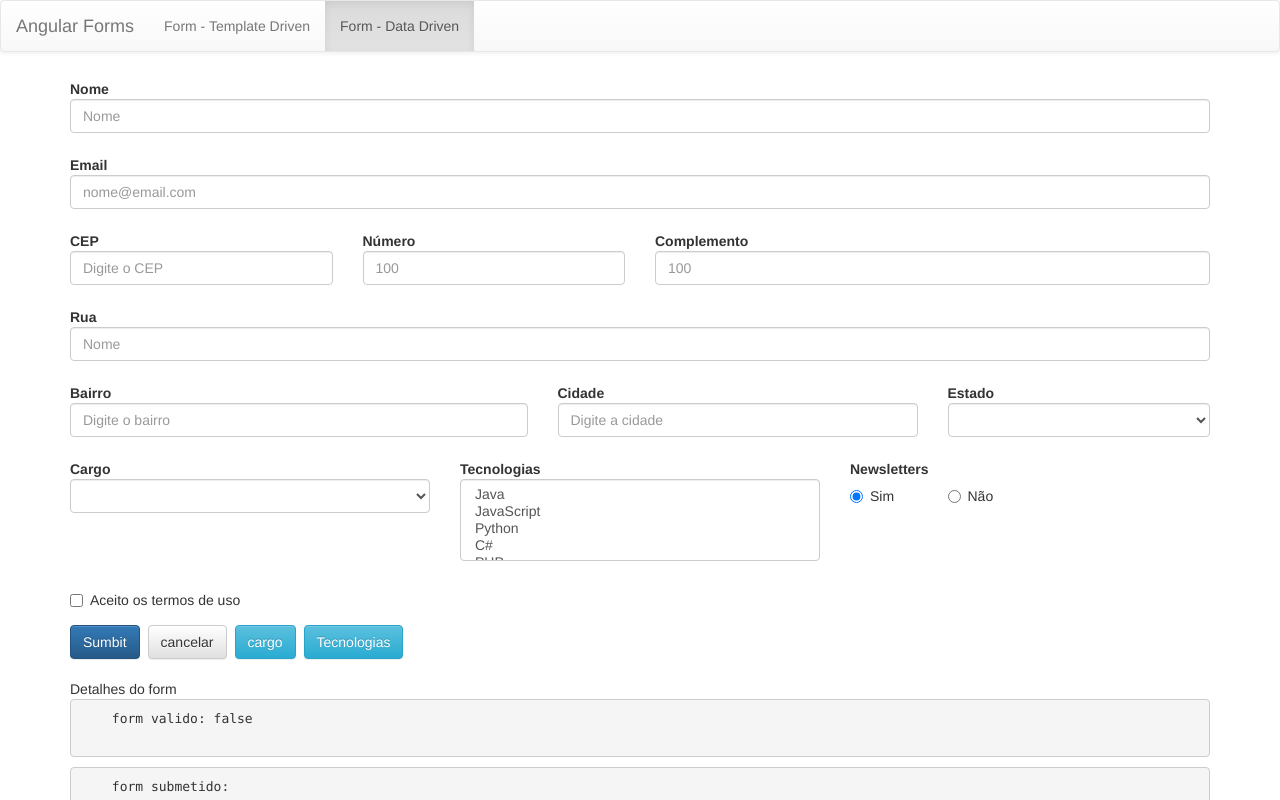
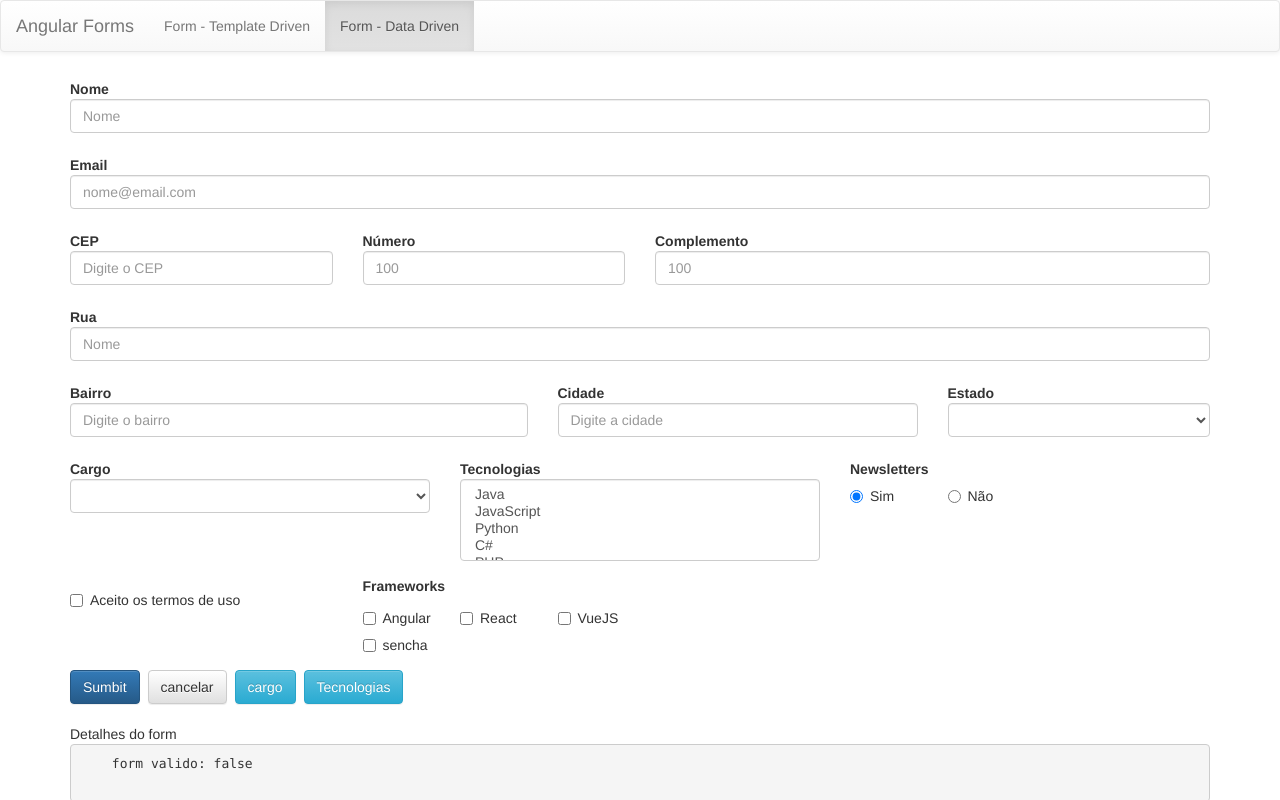
Before and after one commit to vitor-eble/Angular, an Angular app in the folder forms/: page /dataForm in a window 1280 px wide. Shown: the top 800 px of the page. Built offline with nearby package versions, Linux system fonts and the light colour scheme.

Commit message:
aula 107: formArray: checkoxes Dinamicos

```diff
--- a/forms/src/app/data-form/data-form.component.html
+++ b/forms/src/app/data-form/data-form.component.html
@@ -129,10 +129,21 @@
   <div class="col-md-3 " [ngClass]="aplicaCssErro('termos')">
     <div class="checkbox">
       <label class="checkbox-inline">
-        <input type="checkbox" id="checkboxError" formControlName="termos"> Aceito os termos de uso
-        <app-campo-control-error [mostrarErro]="verificaValidTouched('termos')" msgError="Por favor, aceite os termos de uso.">
-        </app-campo-control-error>
+        <input type="checkbox" formControlName="termos"> Aceito os termos de uso
       </label>
+      <app-campo-control-error [mostrarErro]="verificaValidTouched('termos')" msgError="Por favor, aceite os termos de uso.">
+      </app-campo-control-error>
+    </div>
+  </div>
+
+  <div class="col-md-3 " [ngClass]="aplicaCssErro('frameworks')">
+    <label for="Frameworks">Frameworks</label>
+    <div id="Frameworks" class="row">
+      <div class="checkbox" class="col-sm-4" formArrayName="frameworks" *ngFor="let item of frameworksArray.controls; let i = index">
+        <label class="checkbox-inline">
+          <input type="checkbox" title="checkboxes" [formControlName]="i"> {{ frameworks[i] }}
+        </label>
+      </div>
     </div>
   </div>
  </div>
--- a/forms/src/app/data-form/data-form.component.ts
+++ b/forms/src/app/data-form/data-form.component.ts
@@ -1,5 +1,5 @@
 import { Component } from '@angular/core';
-import { FormBuilder, FormControl, FormGroup, Validators } from '@angular/forms';
+import { FormArray, FormBuilder, FormControl, FormGroup, Validators } from '@angular/forms';
 
 import { HttpClient } from '@angular/common/http';
 import { map, Observable } from 'rxjs';
@@ -22,6 +22,7 @@ export class DataFormComponent {
   tecnologias!: any[];
   newsLetters!: any[];
   newsLettersOp!: any[];
+  frameworks = ['Angular', 'React', 'VueJS', 'sencha'];
 
 
   constructor(
@@ -58,6 +59,7 @@ export class DataFormComponent {
       tecnologias: [null],
       newsletters: ['s'],
       termos: [null, Validators.pattern('true')],
+      frameworks: this.buildFramework()
     });
 
     // this.formulario = new FormGroup({
@@ -96,11 +98,31 @@ export class DataFormComponent {
 
   }
 
+  buildFramework() {
+    const values = this.frameworks.map(v => new FormControl(false));
+    return this.formBuilder.array(values);
+
+    // this.formBuilder.array([
+    //   new FormControl(false),
+    //   new FormControl(false),
+    //   new FormControl(false),
+    //   new FormControl(false),
+    //])
+  }
+
   onSubmit(form: any) {
     console.log(form);
 
+    let valueSubmit = Object.assign({}, this.formulario.value);
+
+    valueSubmit = Object.assign(valueSubmit,{
+      frameworks: valueSubmit.frameworks
+        .map((v: any, i: number) => v ? this.frameworks[i] : null)
+        .filter((v: any) => v !== null)
+    })
+
     if (this.formulario.valid) {
-      this.http.post('https://httpbin.org/post', JSON.stringify(this.formulario.value))
+      this.http.post('https://httpbin.org/post', JSON.stringify(valueSubmit))
         .pipe(
           map(res => res)
         )
@@ -202,4 +224,8 @@ export class DataFormComponent {
 
   }
 
+  get frameworksArray(): FormArray {
+    return this.formulario.get('frameworks') as FormArray;
+  }
+
 }
```
